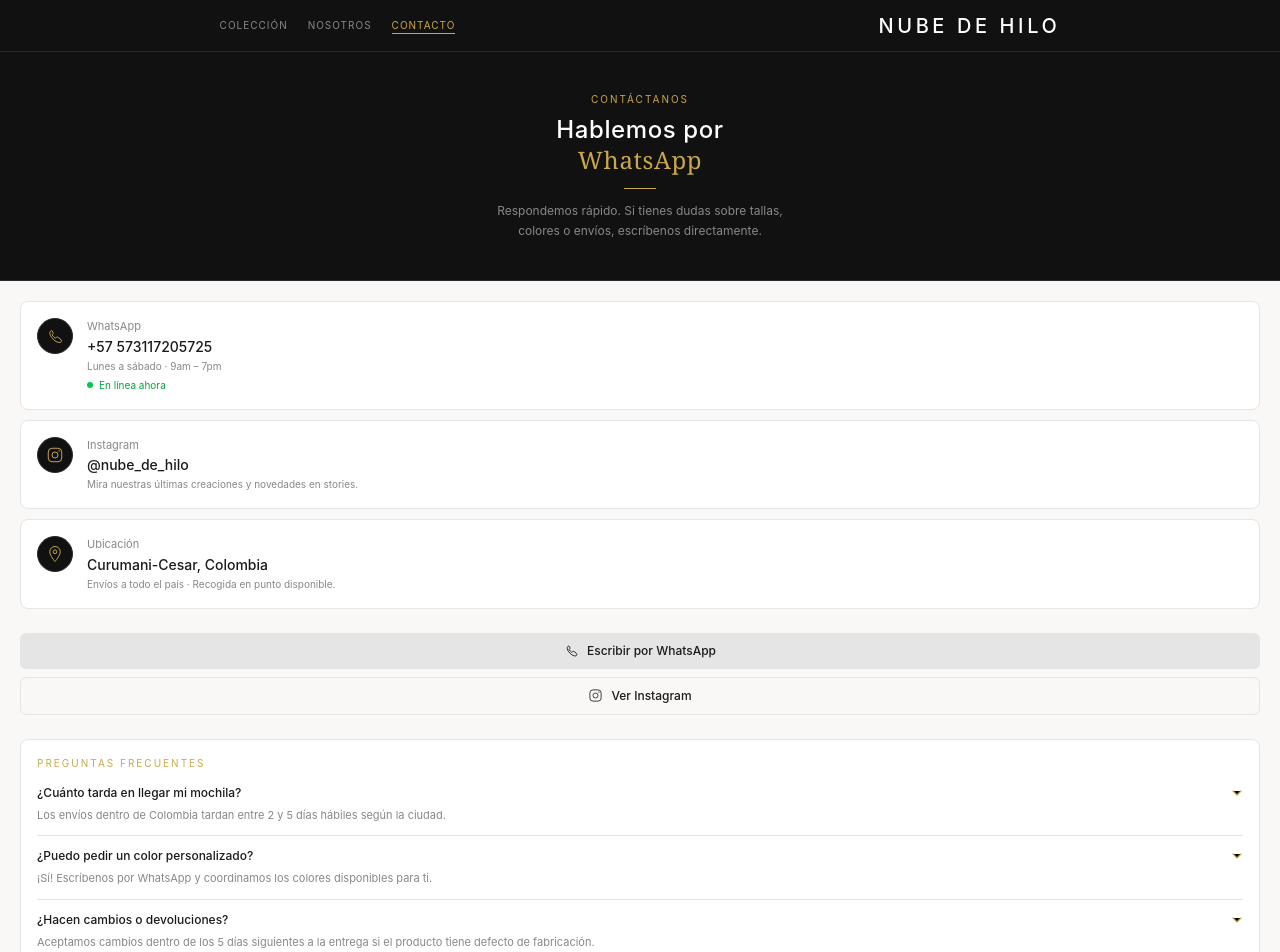
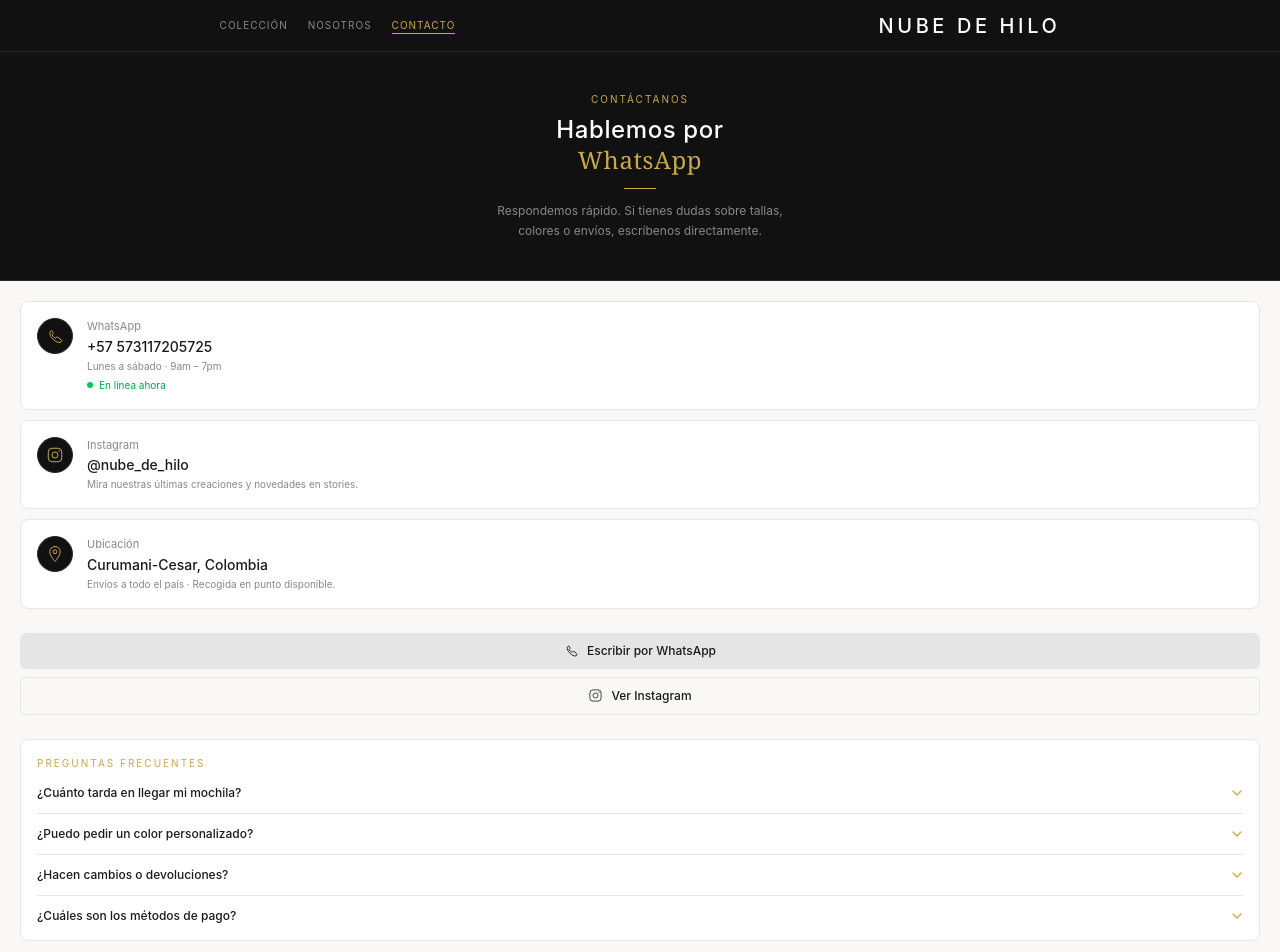
Before and after one commit to juanmacar10/nube-de-hilos, a React (Vite) app: page /contacto in a window 1280 px wide. Shown: the top 952 px of the page. Built offline with nearby package versions, Linux system fonts and the light colour scheme; no server answers.

Commit message:
config toggle FAQ contactPage

```diff
--- a/src/pages/client/ContactPage.tsx
+++ b/src/pages/client/ContactPage.tsx
@@ -1,7 +1,15 @@
 // src/pages/ContactPage.tsx
+import { useState } from 'react';
 import { WHATSAPP_NUMBER } from '../../config/constants';
 
 export const ContactPage = () => {
+
+    const [openFaq, setOpenFaq] = useState<number | null>(null);
+
+    const toggleFaq = (index: number) => {
+        setOpenFaq(openFaq === index ? null : index);
+    };
+
     const handleWhatsApp = () => {
         const message = 'Hola, vengo de la página web de Nube de Hilo. Me gustaría hacer una consulta.';
         window.open(`https://wa.me/${WHATSAPP_NUMBER}?text=${encodeURIComponent(message)}`, '_blank');
@@ -101,42 +109,44 @@ export const ContactPage = () => {
                 <div className="bg-white border border-gray-light rounded-lg p-4">
                     <p className="text-[10px] tracking-[0.2em] text-gold mb-3.5">PREGUNTAS FRECUENTES</p>
                     <div className="divide-y divide-gray-light">
-                        <div className="py-3 first:pt-0 last:pb-0">
-                            <div className="flex justify-between items-start gap-2">
-                                <p className="text-xs font-medium text-soft-black">¿Cuánto tarda en llegar mi mochila?</p>
-                                <svg width="12" height="12" viewBox="0 0 12 12" className="shrink-0 mt-0.5">
-                                    <path d="M2 4l4 4 4-4" stroke="#C9A84C" strokeWidth="1.3" strokeLinecap="round" strokeLinejoin="round" />
-                                </svg>
-                            </div>
-                            <p className="text-[11px] text-gray-medium mt-1.5">Los envíos dentro de Colombia tardan entre 2 y 5 días hábiles según la ciudad.</p>
-                        </div>
-                        <div className="py-3">
-                            <div className="flex justify-between items-start gap-2">
-                                <p className="text-xs font-medium text-soft-black">¿Puedo pedir un color personalizado?</p>
-                                <svg width="12" height="12" viewBox="0 0 12 12" className="shrink-0 mt-0.5">
-                                    <path d="M2 4l4 4 4-4" stroke="#C9A84C" strokeWidth="1.3" strokeLinecap="round" strokeLinejoin="round" />
-                                </svg>
-                            </div>
-                            <p className="text-[11px] text-gray-medium mt-1.5">¡Sí! Escríbenos por WhatsApp y coordinamos los colores disponibles para ti.</p>
-                        </div>
-                        <div className="py-3">
-                            <div className="flex justify-between items-start gap-2">
-                                <p className="text-xs font-medium text-soft-black">¿Hacen cambios o devoluciones?</p>
-                                <svg width="12" height="12" viewBox="0 0 12 12" className="shrink-0 mt-0.5">
-                                    <path d="M2 4l4 4 4-4" stroke="#C9A84C" strokeWidth="1.3" strokeLinecap="round" strokeLinejoin="round" />
-                                </svg>
-                            </div>
-                            <p className="text-[11px] text-gray-medium mt-1.5">Aceptamos cambios dentro de los 5 días siguientes a la entrega si el producto tiene defecto de fabricación.</p>
-                        </div>
-                        <div className="py-3 last:pb-0">
-                            <div className="flex justify-between items-start gap-2">
-                                <p className="text-xs font-medium text-soft-black">¿Cuáles son los métodos de pago?</p>
-                                <svg width="12" height="12" viewBox="0 0 12 12" className="shrink-0 mt-0.5">
-                                    <path d="M2 4l4 4 4-4" stroke="#C9A84C" strokeWidth="1.3" strokeLinecap="round" strokeLinejoin="round" />
-                                </svg>
-                            </div>
-                            <p className="text-[11px] text-gray-medium mt-1.5">Aceptamos transferencia bancaria, Nequi, Daviplata y pago contra entrega en Medellín.</p>
-                        </div>
+                        {[
+                            { q: "¿Cuánto tarda en llegar mi mochila?", a: "Los envíos dentro de Colombia tardan entre 2 y 5 días hábiles según la ciudad." },
+                            { q: "¿Puedo pedir un color personalizado?", a: "¡Sí! Escríbenos por WhatsApp y coordinamos los colores disponibles para ti." },
+                            { q: "¿Hacen cambios o devoluciones?", a: "Aceptamos cambios dentro de los 5 días siguientes a la entrega si el producto tiene defecto de fabricación." },
+                            { q: "¿Cuáles son los métodos de pago?", a: "Aceptamos transferencia bancaria, Nequi, Daviplata y pago contra entrega." },
+                        ].map((item, idx) => {
+                            const isOpen = openFaq === idx;
+                            return (
+                                <div key={idx} className="py-3 first:pt-0 last:pb-0">
+                                    <button
+                                        onClick={() => toggleFaq(idx)}
+                                        className="w-full flex justify-between items-start gap-2 text-left"
+                                    >
+                                        <p className="text-xs font-medium text-soft-black">{item.q}</p>
+                                        <svg
+                                            width="12"
+                                            height="12"
+                                            viewBox="0 0 12 12"
+                                            className={`shrink-0 mt-0.5 transition-transform duration-300 ${isOpen ? 'rotate-180' : ''}`}
+                                            fill="none"
+                                        >
+                                            <path
+                                                d="M2 4l4 4 4-4"
+                                                stroke="#C9A84C"
+                                                strokeWidth="1.3"
+                                                strokeLinecap="round"
+                                                strokeLinejoin="round"
+                                            />
+                                        </svg>
+                                    </button>
+                                    {isOpen && (
+                                        <p className="text-[11px] text-gray-medium mt-1.5 leading-relaxed">
+                                            {item.a}
+                                        </p>
+                                    )}
+                                </div>
+                            );
+                        })}
                     </div>
                 </div>
             </div>
```
